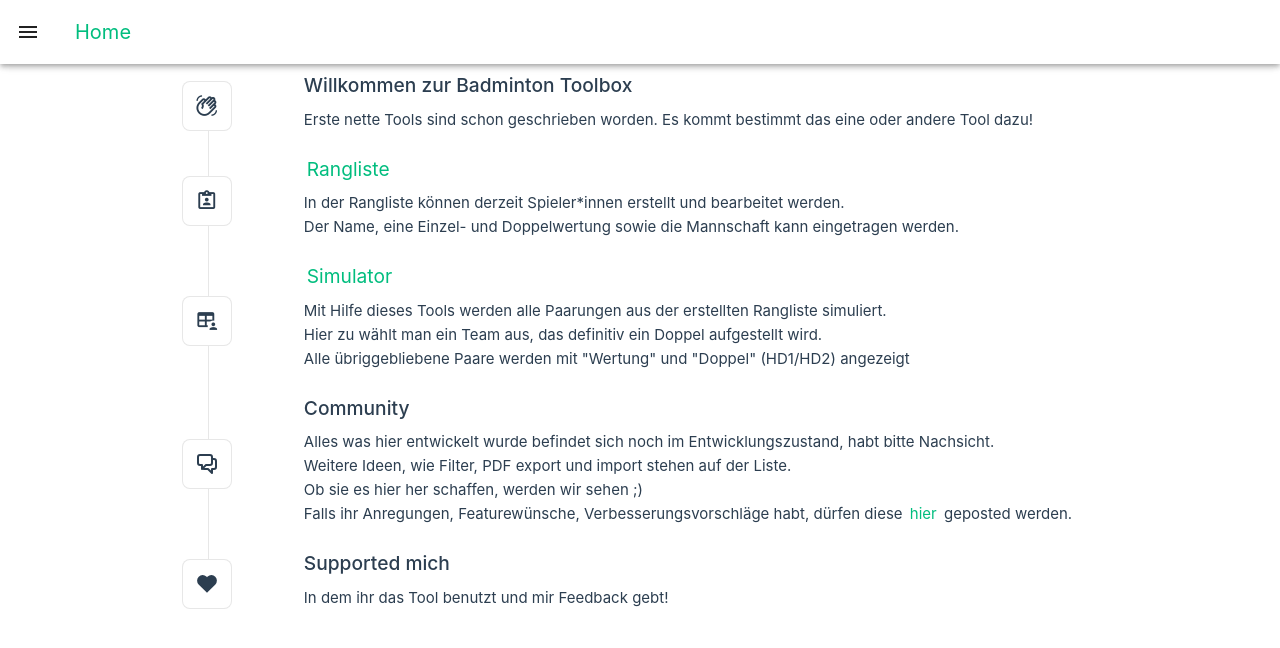
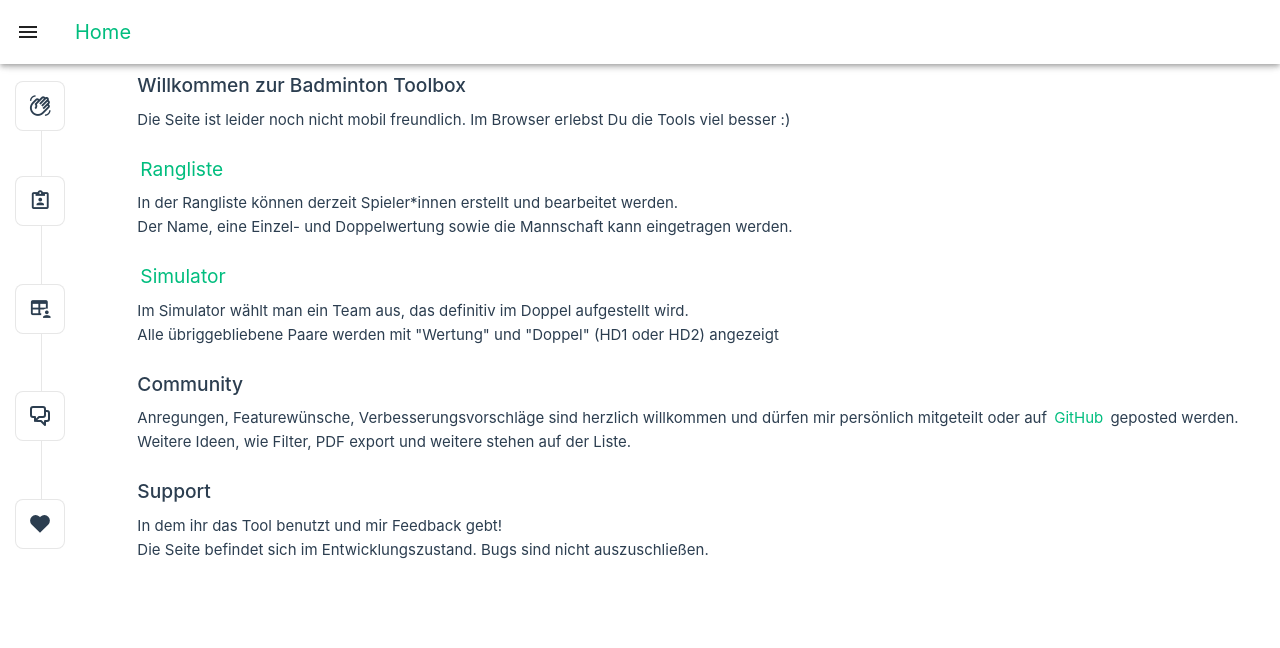
Before and after one commit to cangd/badminton-toolbox, a Vue app: page /#/ in a window 1280 px wide. Shown: the top 648 px of the page. Built offline with nearby package versions, Linux system fonts and the light colour scheme.

Commit message:
Edit readme and start page

```diff
--- a/src/components/TheWelcome.vue
+++ b/src/components/TheWelcome.vue
@@ -10,8 +10,7 @@ import SupportIcon from './icons/IconSupport.vue'
       <v-icon icon="mdi-hand-wave-outline"></v-icon>
     </template>
     <template #heading>Willkommen zur Badminton Toolbox</template>
-    Erste nette Tools sind schon geschrieben worden. Es kommt bestimmt das eine oder andere Tool
-    dazu!
+    Die Seite ist leider noch nicht mobil freundlich. Im Browser erlebst Du die Tools viel besser :)
   </WelcomeItem>
 
   <WelcomeItem>
@@ -31,11 +30,9 @@ import SupportIcon from './icons/IconSupport.vue'
     </template>
     <template #heading><RouterLink to="/calc">Simulator</RouterLink></template>
 
-    Mit Hilfe dieses Tools werden alle Paarungen aus der erstellten Rangliste simuliert.
+    Im Simulator wählt man ein Team aus, das definitiv im Doppel aufgestellt wird.
     <br />
-    Hier zu wählt man ein Team aus, das definitiv ein Doppel aufgestellt wird.
-    <br />
-    Alle übriggebliebene Paare werden mit "Wertung" und "Doppel" (HD1/HD2) angezeigt
+    Alle übriggebliebene Paare werden mit "Wertung" und "Doppel" (HD1 oder HD2) angezeigt
   </WelcomeItem>
 
   <WelcomeItem>
@@ -43,22 +40,21 @@ import SupportIcon from './icons/IconSupport.vue'
       <CommunityIcon />
     </template>
     <template #heading>Community</template>
-    Alles was hier entwickelt wurde befindet sich noch im Entwicklungszustand, habt bitte Nachsicht.
+    Anregungen, Featurewünsche, Verbesserungsvorschläge sind herzlich willkommen und dürfen mir
+    persönlich mitgeteilt oder auf
+    <a href="https://github.com/cangd/badminton-toolbox/issues">GitHub</a> geposted werden.
     <br />
-    Weitere Ideen, wie Filter, PDF export und import stehen auf der Liste.
-    <br />
-    Ob sie es hier her schaffen, werden wir sehen ;)
-    <br />
-    Falls ihr Anregungen, Featurewünsche, Verbesserungsvorschläge habt, dürfen diese
-    <a href="https://github.com/cangd/badminton-toolbox/issues">hier</a> geposted werden.
+    Weitere Ideen, wie Filter, PDF export und weitere stehen auf der Liste.
   </WelcomeItem>
 
   <WelcomeItem>
     <template #icon>
       <SupportIcon />
     </template>
-    <template #heading>Supported mich</template>
+    <template #heading>Support</template>
 
     In dem ihr das Tool benutzt und mir Feedback gebt!
+    <br />
+    Die Seite befindet sich im Entwicklungszustand. Bugs sind nicht auszuschließen.
   </WelcomeItem>
 </template>
```
Also changed, not shown: 2 other files (tests, documents, lock files or other folders).
